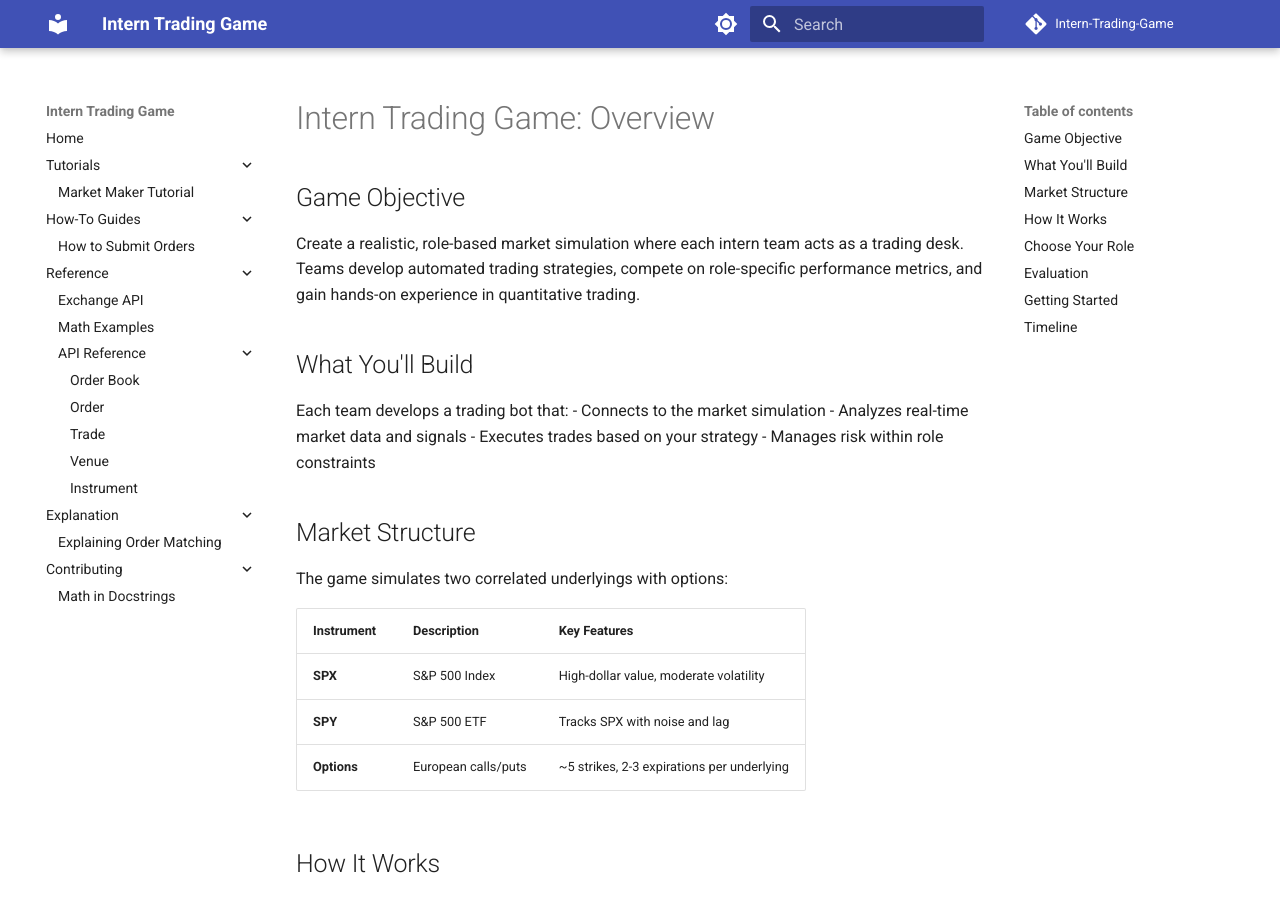
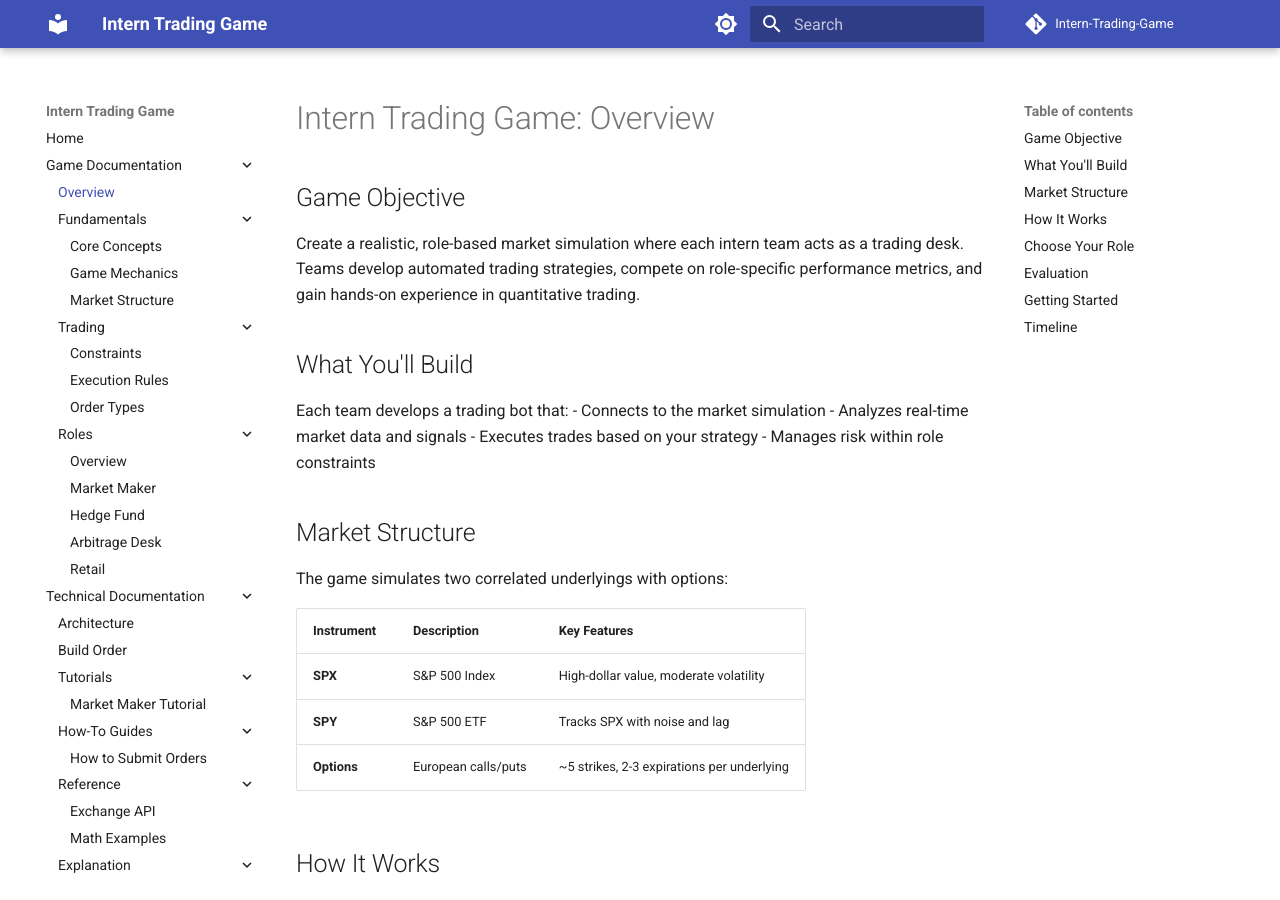
Before and after one commit to elinsky/Intern-Trading-Game, an MkDocs documentation site: the page built from docs/game/overview.md, in a window 1280 px wide and 900 px high. Built offline with MkDocs 1.6.1 and Material for MkDocs 9.7.7, drawn with Linux system fonts in a browser that asks for light colours; comment, search, counter and statistics services are not loaded.

Commit message:
fix: repair broken documentation links and navigation structure
- Fix `mkdocs.yml` navigation to use correct file paths with `technical/` prefix
- Remove references to non-existent API docs
- Fix cross-reference links in game docs to use proper relative paths (`../../technical/`)
- Restructure navigation into separate Game and Technical documentation sections

```diff
--- a/docs/game/overview.md
+++ b/docs/game/overview.md
@@ -54,7 +54,7 @@ Teams are scored on:
 
 1. **Understand Your Role**: Read your specific [role documentation](roles/)
 2. **Learn the Mechanics**: Review [game fundamentals](fundamentals/core-concepts.md)
-3. **Build Your Bot**: Follow the [technical documentation](../technical/)
+3. **Build Your Bot**: Follow the [technical documentation](../../technical/)
 4. **Test Strategies**: Use historical data for backtesting
 5. **Iterate & Improve**: Analyze results and refine your approach
 
--- a/mkdocs.yml
+++ b/mkdocs.yml
@@ -74,25 +74,38 @@ plugins:
 
 nav:
   - Home: index.md
-  - Tutorials:
-      - Market Maker Tutorial: tutorials/market-maker-tutorial.md
-  - How-To Guides:
-      - How to Submit Orders: how-to/how-to-submit-orders.md
-  - Reference:
-      - Exchange API: reference/exchange-api.md
-      - Math Examples: reference/math-examples.md
-      - API Reference:
-          - Order Book: reference/order_book.md
-          - Order: reference/order.md
-          - Trade: reference/trade.md
-          - Venue: reference/venue.md
-          - Instrument: reference/instrument.md
-  - Explanation:
-      - Explaining Order Matching: explanation/explaining-order-matching.md
-  - Contributing:
-      - Math in Docstrings: contributing/docstring-math-guide.md
+  - Game Documentation:
+      - Overview: game/overview.md
+      - Fundamentals:
+          - Core Concepts: game/fundamentals/core-concepts.md
+          - Game Mechanics: game/fundamentals/game-mechanics.md
+          - Market Structure: game/fundamentals/market-structure.md
+      - Trading:
+          - Constraints: game/trading/constraints.md
+          - Execution Rules: game/trading/execution-rules.md
+          - Order Types: game/trading/order-types.md
+      - Roles:
+          - Overview: game/roles/overview.md
+          - Market Maker: game/roles/market-maker.md
+          - Hedge Fund: game/roles/hedge-fund.md
+          - Arbitrage Desk: game/roles/arbitrage-desk.md
+          - Retail: game/roles/retail.md
+  - Technical Documentation:
+      - Architecture: technical/architecture.md
+      - Build Order: technical/build-order.md
+      - Tutorials:
+          - Market Maker Tutorial: technical/tutorials/market-maker-tutorial.md
+      - How-To Guides:
+          - How to Submit Orders: technical/how-to/how-to-submit-orders.md
+      - Reference:
+          - Exchange API: technical/reference/exchange-api.md
+          - Math Examples: technical/reference/math-examples.md
+      - Explanation:
+          - Order Matching: technical/explanation/order-matching.md
+      - Contributing:
+          - Math in Docstrings: technical/contributing/docstring-math-guide.md
 
 extra_javascript:
-  - javascripts/mathjax.js
+  - technical/javascripts/mathjax.js
   - https://polyfill.io/v3/polyfill.min.js?features=es6
   - https://cdn.jsdelivr.net/npm/mathjax@3/es5/tex-mml-chtml.js
```
Also changed, not shown: docs/game/fundamentals/game-mechanics.md (+1 -1 lines).
